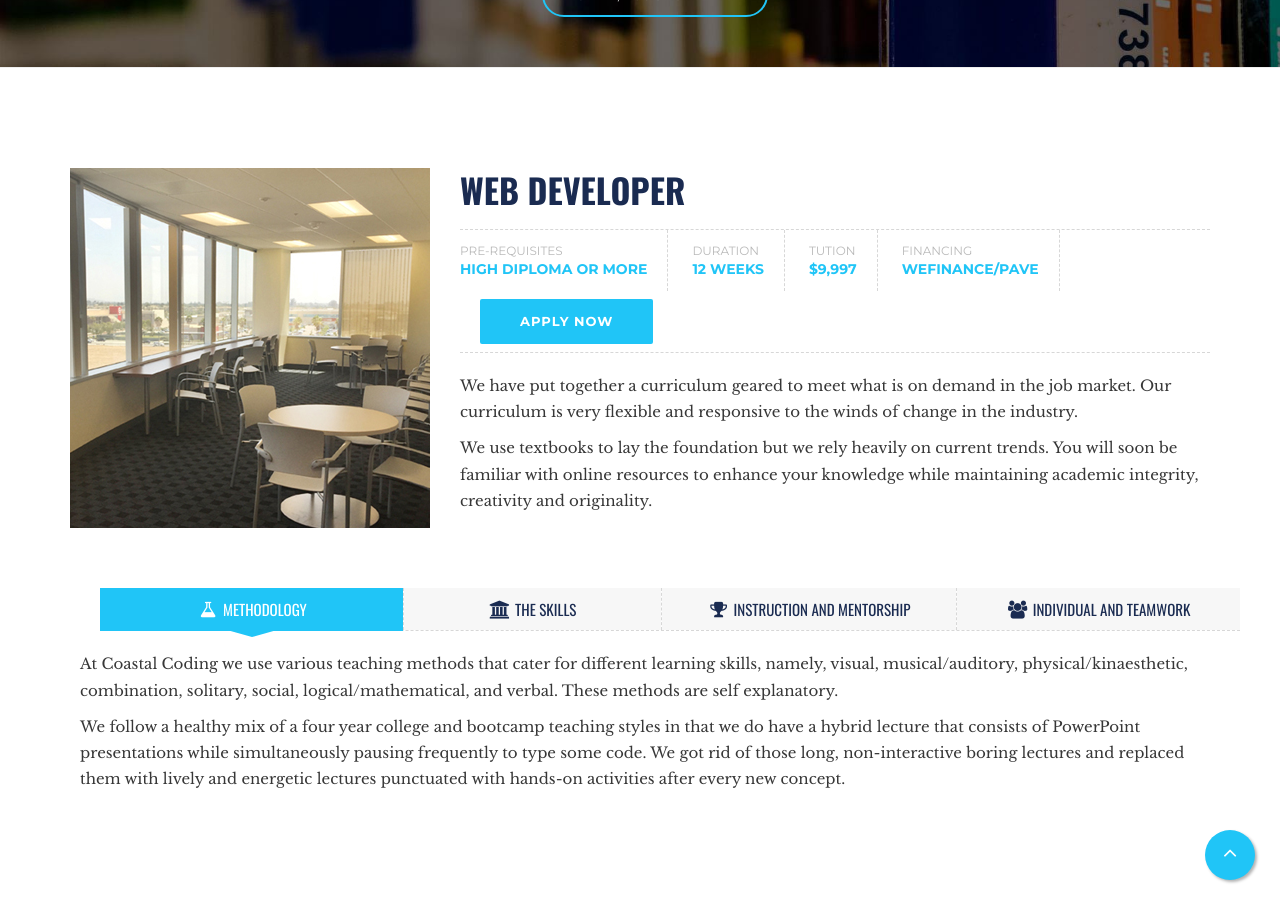
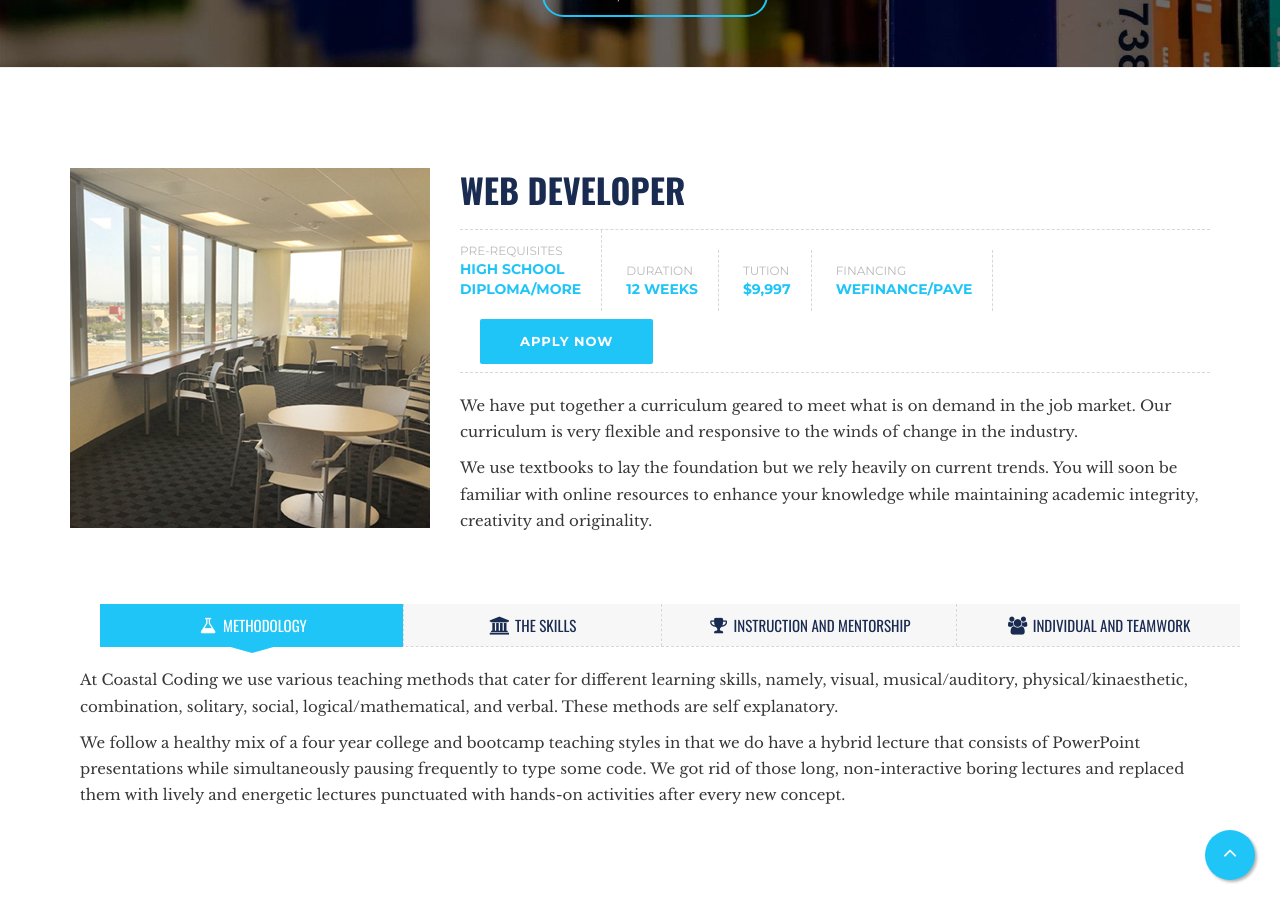
Before and after one commit to pfuzane1/Coastal-Coding, a Jekyll site: the page built from course-detail.html, in a window 1280 px wide and 900 px high, scrolled down 325 px. Built offline with Jekyll 4.4.1, drawn with Linux system fonts in a browser that asks for light colours.

Commit message:
Pre-requisites

```diff
--- a/course-detail.html
+++ b/course-detail.html
@@ -25,7 +25,7 @@ layout: default
                     <div class="personal">
                         <div>
                             <span>Pre-requisites</span>
-                            <span>High Diploma or More</span>
+                            <span>High School <br />Diploma/More</span>
                         </div>
                         <div>
                             <span>Duration</span>
```
